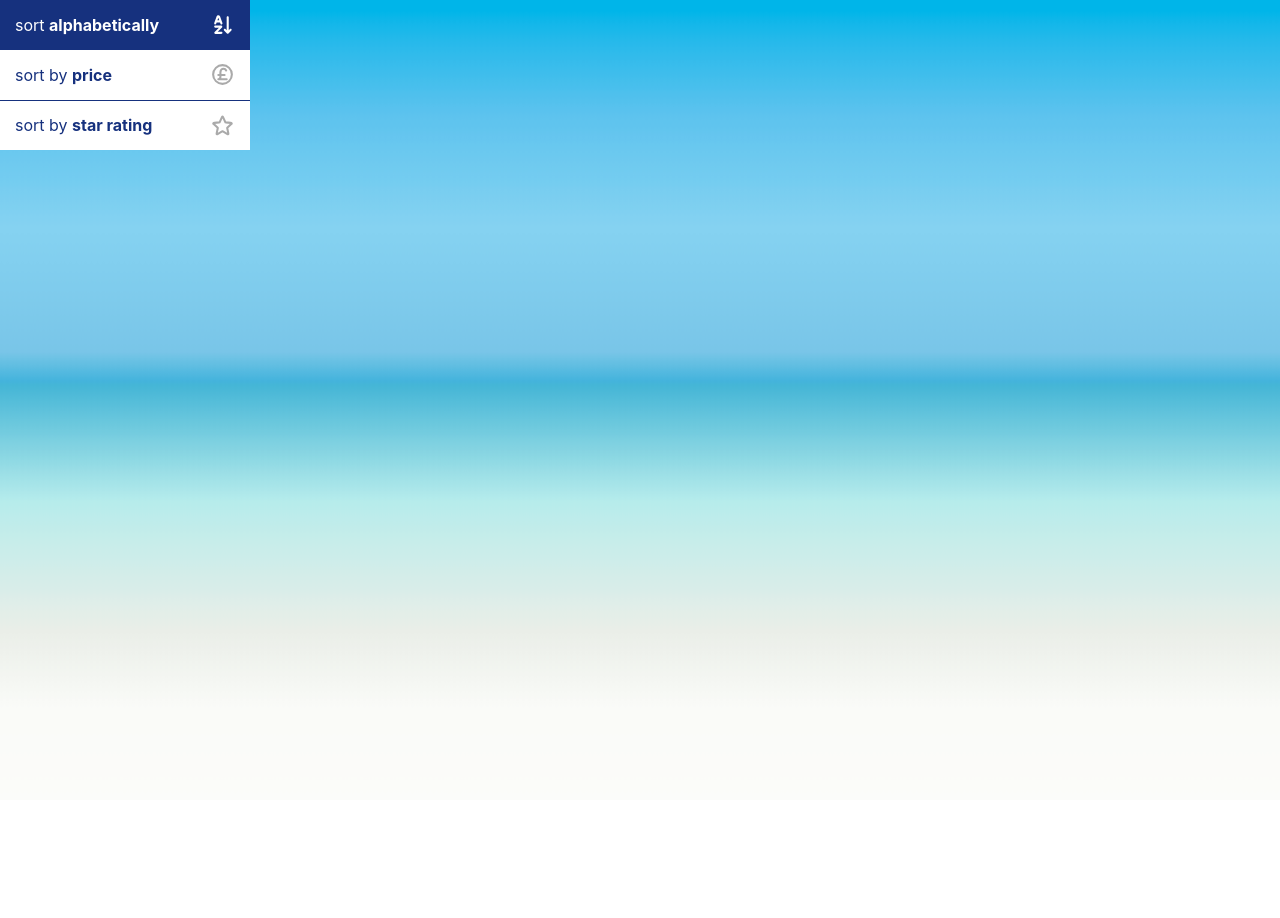
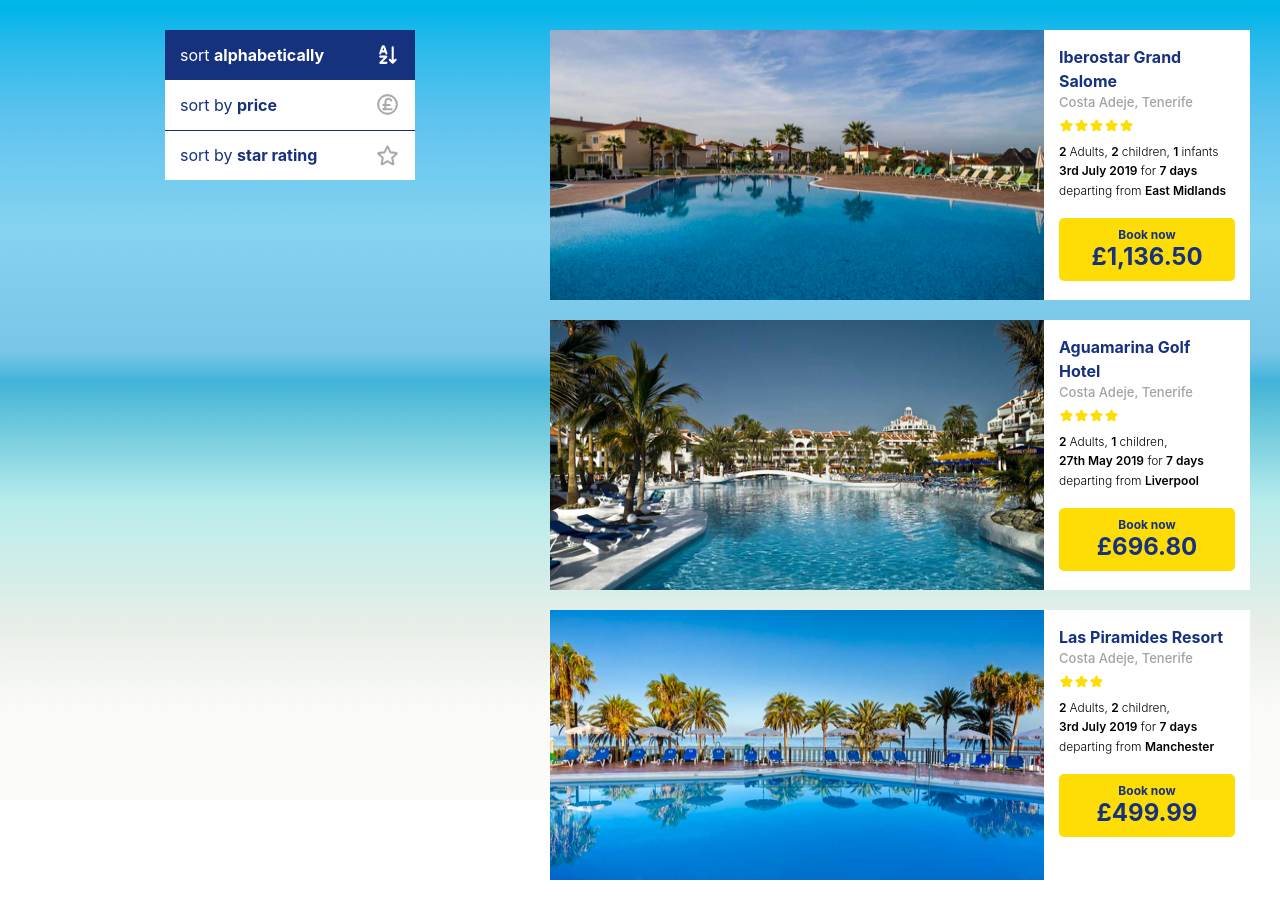
Before and after one commit to justjcurtis/otb, a React (Vite) app: page / in a window 1280 px wide. Shown: the top 918 px of the page. Before the commit the page ends 800 px from the top, so only its background shows below. Built offline with nearby package versions, Linux system fonts and the light colour scheme.

Commit message:
wip: create main view

```diff
--- a/src/App.jsx
+++ b/src/App.jsx
@@ -1,19 +1,19 @@
 import background from './assets/background.png'
-import SortBox from './components/sortbox'
+import MainView from './views/mainView'
 
 const styles = {
   container: {
     backgroundSize: 'contain',
     backgroundImage: `url(${background})`,
     width: '100vw',
-    height: '100svh',
+    height: '100vh',
   }
 }
 
 function App() {
   return (
     <div style={styles.container}>
-      <SortBox />
+      <MainView />
     </div>
   )
 }
--- /dev/null
+++ b/src/views/mainView.jsx
@@ -0,0 +1,41 @@
+import bookinfo from '../constants/bookingInfo'
+import SortBox from '../components/sortbox';
+import BookingCard from '../components/bookingCard';
+
+const styles = {
+  container: {
+    display: 'flex',
+    padding: 30,
+  },
+  sortBoxContainer: {
+    display: 'flex',
+    flex: 1,
+    justifyContent: 'center',
+  },
+  cardContainer: {
+    flex: 1,
+    display: 'flex',
+    flexDirection: 'column',
+  },
+  card: {
+    marginBottom: 20,
+  }
+}
+const MainView = () => {
+  return (
+    <div style={styles.container}>
+      <div style={styles.sortBoxContainer}>
+        <SortBox />
+      </div>
+      <div style={styles.cardContainer}>
+        {bookinfo.map((booking, i) => (
+          <div style={styles.card} key={i}>
+            <BookingCard booking={booking} />
+          </div>
+        ))}
+      </div>
+    </div>
+  )
+}
+
+export default MainView;
```
Also changed, not shown: src/views/main.jsx (deleted).
